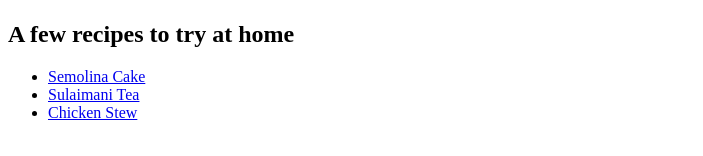
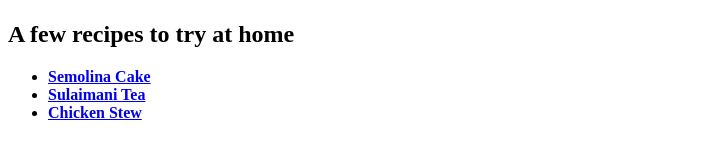
Before and after one commit to nishadnp/odin-recipes, a plain HTML site: page index.html in a window 1280 px wide. Shown: the part 510-666 px from the top of the page, without its empty margins (0-703 px from the left). Drawn offline with Linux system fonts and the light colour scheme.

Commit message:
Make homepage recipe list hyperlinks visually bold

```diff
--- a/index.html
+++ b/index.html
@@ -9,9 +9,9 @@
         <img src="./images/odin-recipe-main.jpg" alt="Learn to cook from online recipes">
         <h2>A few recipes to try at home</h2>
         <ul>
-            <li><a href="./recipes/semolina-cake.html">Semolina Cake</a></li>
-            <li><a href="./recipes/sulaimani-tea.html">Sulaimani Tea</a></li>
-            <li><a href="./recipes/chicken-stew.html">Chicken Stew</a></li>
+            <li><a href="./recipes/semolina-cake.html"><b>Semolina Cake</b></a></li>
+            <li><a href="./recipes/sulaimani-tea.html"><b>Sulaimani Tea</b></a></li>
+            <li><a href="./recipes/chicken-stew.html"><b>Chicken Stew</b></a></li>
         </ul>
     </body>
 </html>
```
